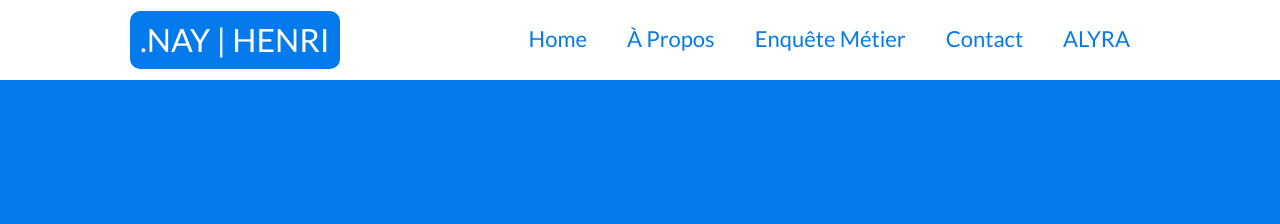
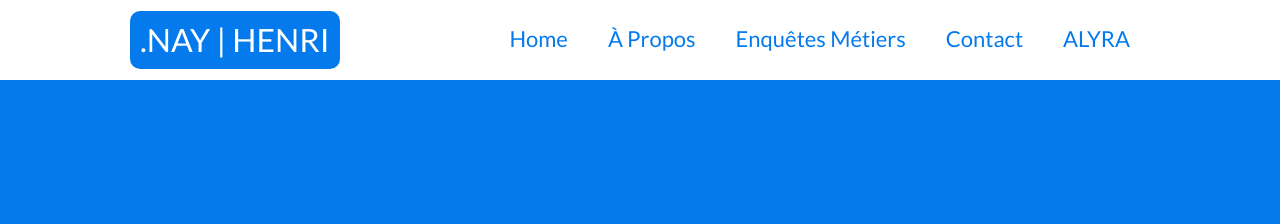
Before and after one commit to ChainDot/Alyra, a plain HTML site: page contact.html in a window 1280 px wide. Shown: the top 224 px of the page. Drawn offline with Linux system fonts and the light colour scheme.

Commit message:
Update contact.html

```diff
--- a/contact.html
+++ b/contact.html
@@ -15,7 +15,7 @@
               <ul>
                 <li><a href="index.html">Home</a></li>
                 <li><a href="about.html">À Propos</a></li>
-                <li><a href="enquete-metiers.html">Enquête Métier</a></li>
+                <li><a href="enquete-metiers.html">Enquêtes Métiers</a></li>
                 <li><a href="contact.html">Contact</a></li>
                 <li><a href="https://alyra.fr/formation-developpeur-web-decentralise/" target="_blank">ALYRA</a></li>
               </ul>
```
